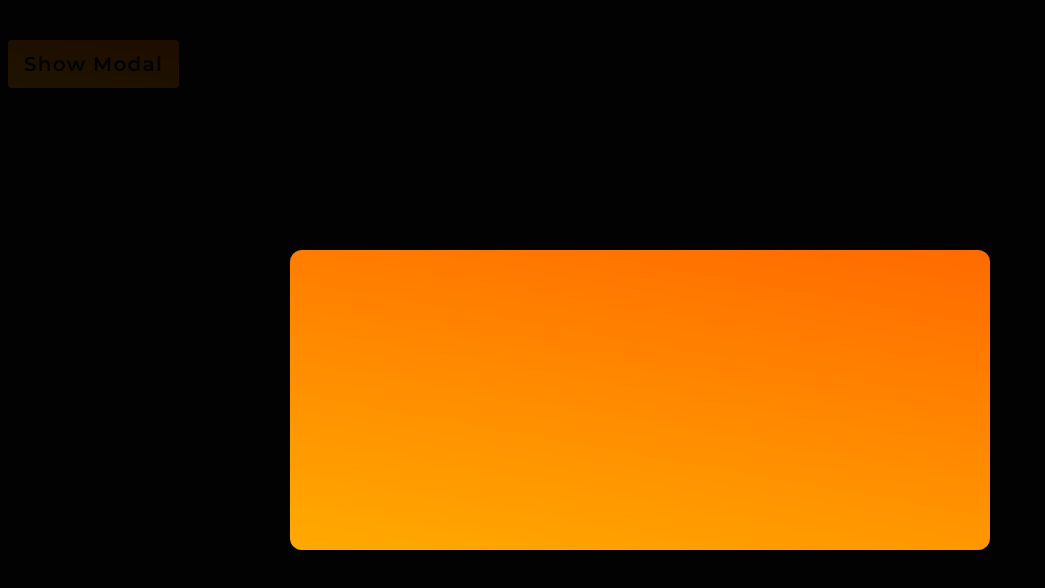
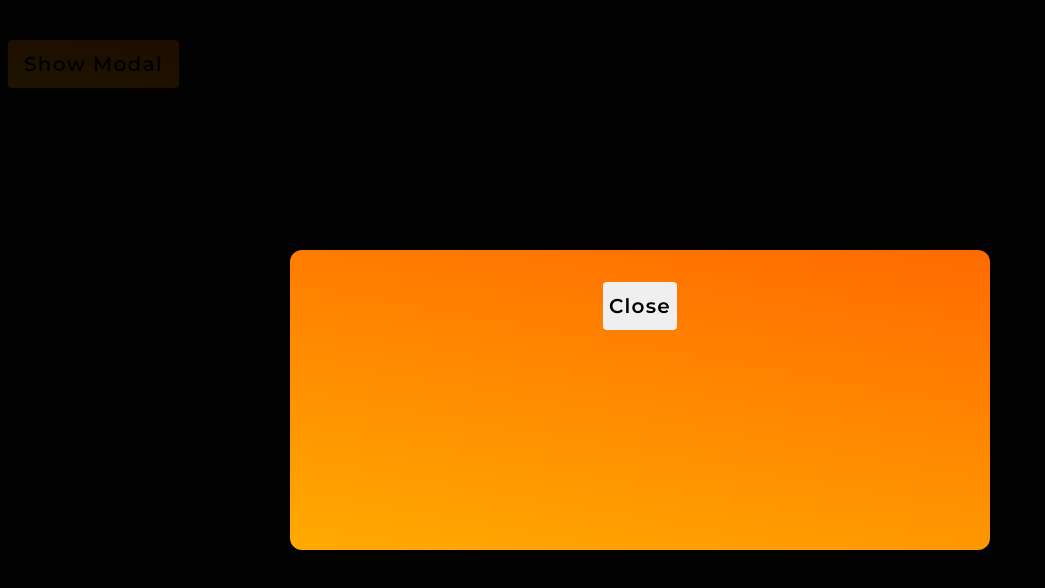
Before and after one commit to nsagias/framer-motion-starter, a React (Create React App) app: page / in a window 1280 px wide. Both pictures are taken after a click on the button "Show Modal". Shown: the top 588 px of the page, without its empty margins (0-1045 px from the left). Built offline with nearby package versions, Linux system fonts and the light colour scheme.

Commit message:
add variante and button and text display

```diff
--- a/src/components/AnimatedModal/AnimatedModal.tsx
+++ b/src/components/AnimatedModal/AnimatedModal.tsx
@@ -1,6 +1,7 @@
 import "./AnimatedModal.css";
 import AnimatedBackdrop from "../AnimatedBackdrop";
 import { motion } from "framer-motion";
+import { dropIn } from "./constants";
 
 
 export default function AnimatedModal({ handleClose, text }: any) {
@@ -10,8 +11,13 @@ export default function AnimatedModal({ handleClose, text }: any) {
         <motion.div
           onClick={(e) => e.stopPropagation()}
           className="modal orange-gradient"
+          variants={dropIn}
+          initial="hidden"
+          animate="visible"
+          exit="exit"
         >
-
+          <p>{text}</p>
+          <button className="button" onClick={handleClose}>Close</button>
         </motion.div>
       </AnimatedBackdrop>
     </div>
```
